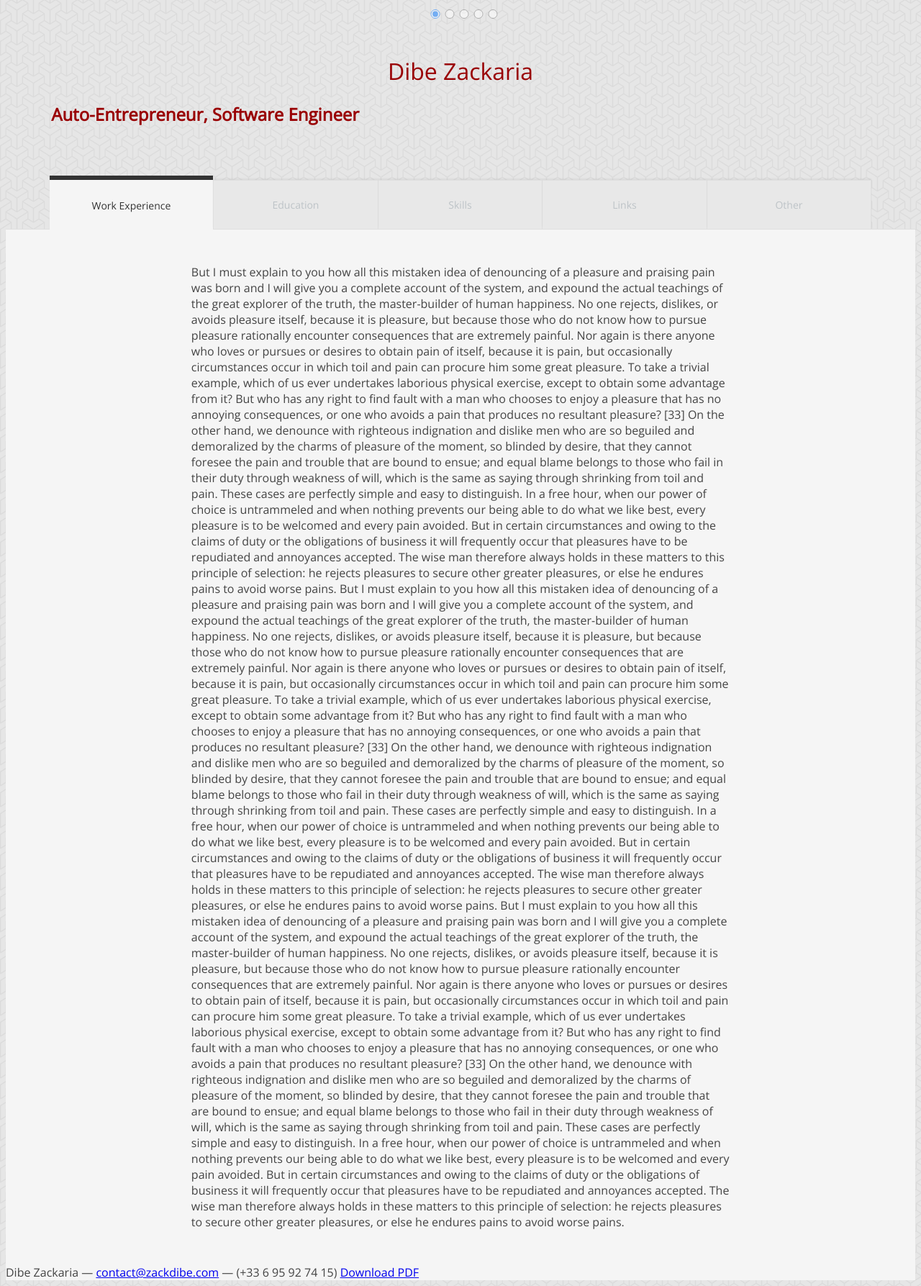
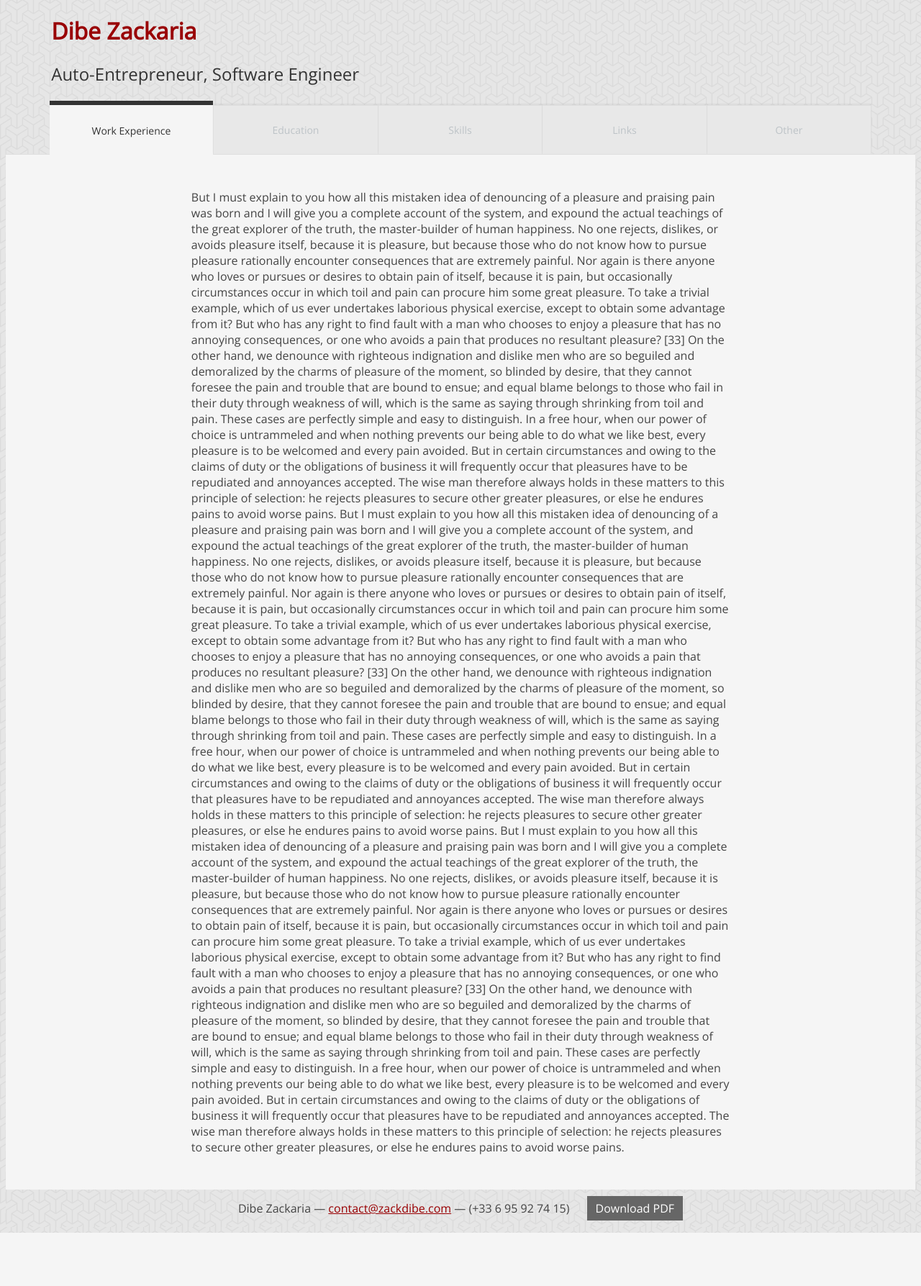
Before and after one commit to Mawu3n4/personal-website, a PHP site: page / in a window 1280 px wide. Shown: the whole page at 72% size. After the commit the page ends 1713 px from the top, so only its background shows below. Run offline with PHP 8.4, Linux system fonts and the light colour scheme.

Commit message:
add: footer style and introduction

```diff
--- a/css/style.css
+++ b/css/style.css
@@ -81,6 +81,10 @@ label.panel-label:hover {
 }
 
 @media all and (max-width: 767px) {
+    footer .button {
+	opacity: 0;
+    }
+
     #nav-ctrl:checked ~ #tabs-list #li-for-panel-1 {
 	max-height: 46px;
 	opacity: 1;
@@ -402,7 +406,7 @@ label.panel-label:hover {
     left: 50%;
     top: 10px;
     width: 20px;
-    opacity: 0.5;
+    opacity: 0;
     z-index: 99;
 }
 .panel-radios:nth-child(1) {
@@ -447,12 +451,16 @@ body {
 #introduction {
     width: 90%;
     margin: 0 auto;
-    padding: 48px 24px;
     color: #990003;
 }
-#introduction h1 {
+
+#introduction h2 {
     font-weight: 300;
-    text-align: center;
+    color: #333;
+}
+
+header {
+    margin-botton: 20px;
 }
 
 main h1 {
@@ -517,3 +525,29 @@ pre {
 pre strong {
     color: #444444;
 }
+
+a {
+    color: #990003
+}
+
+a:hover {
+    text-decoration: none;
+}
+
+.button {
+    color: white;
+    background: #666;
+    text-decoration: none;
+    margin-left: 20px;
+    padding: 6px 12px 6px 12px;
+}
+
+.button:hover {
+    color: #990003;
+}
+
+footer {
+    padding: 15px;
+    background: url('background-pattern.png');
+    text-align: center;
+}
```
